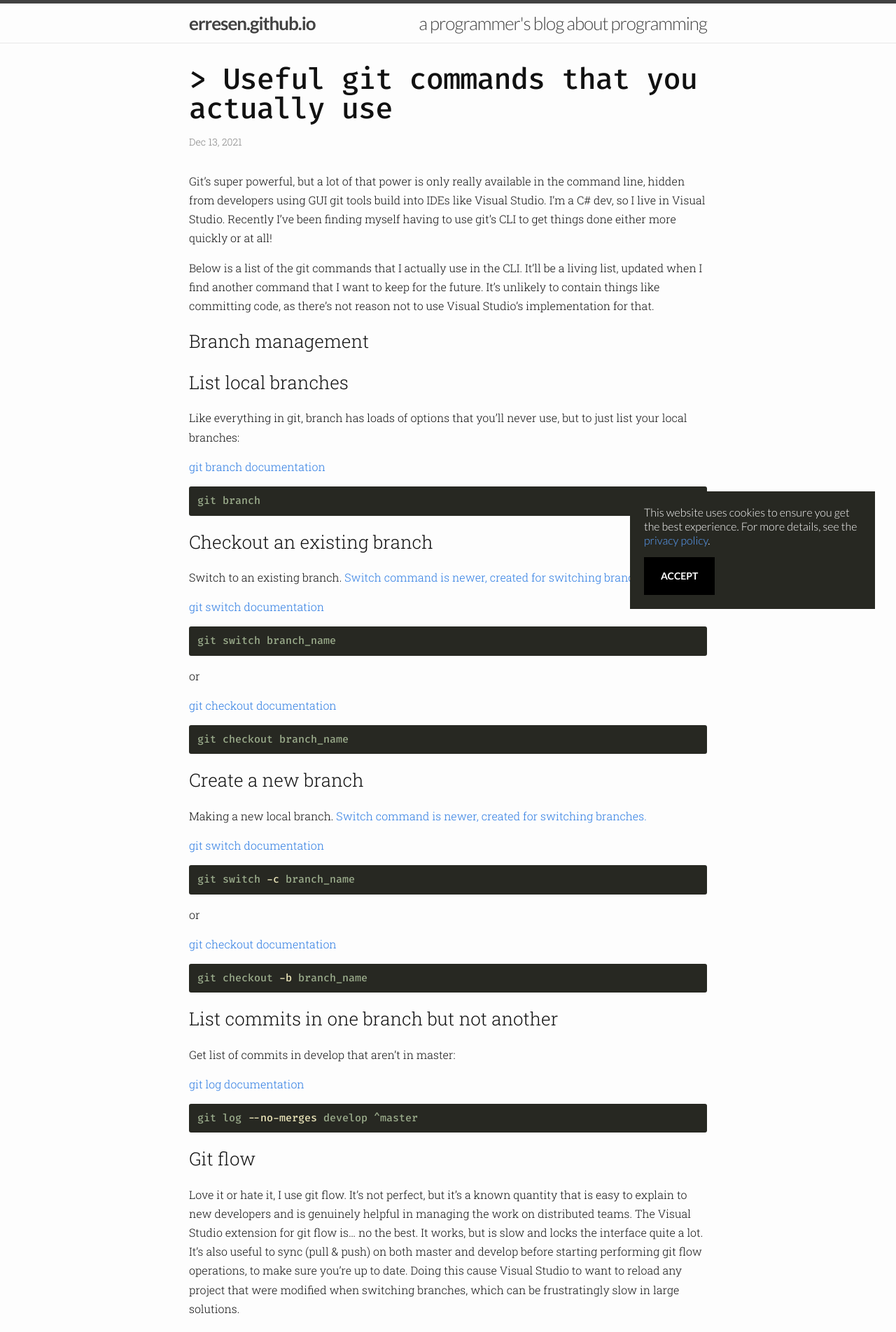
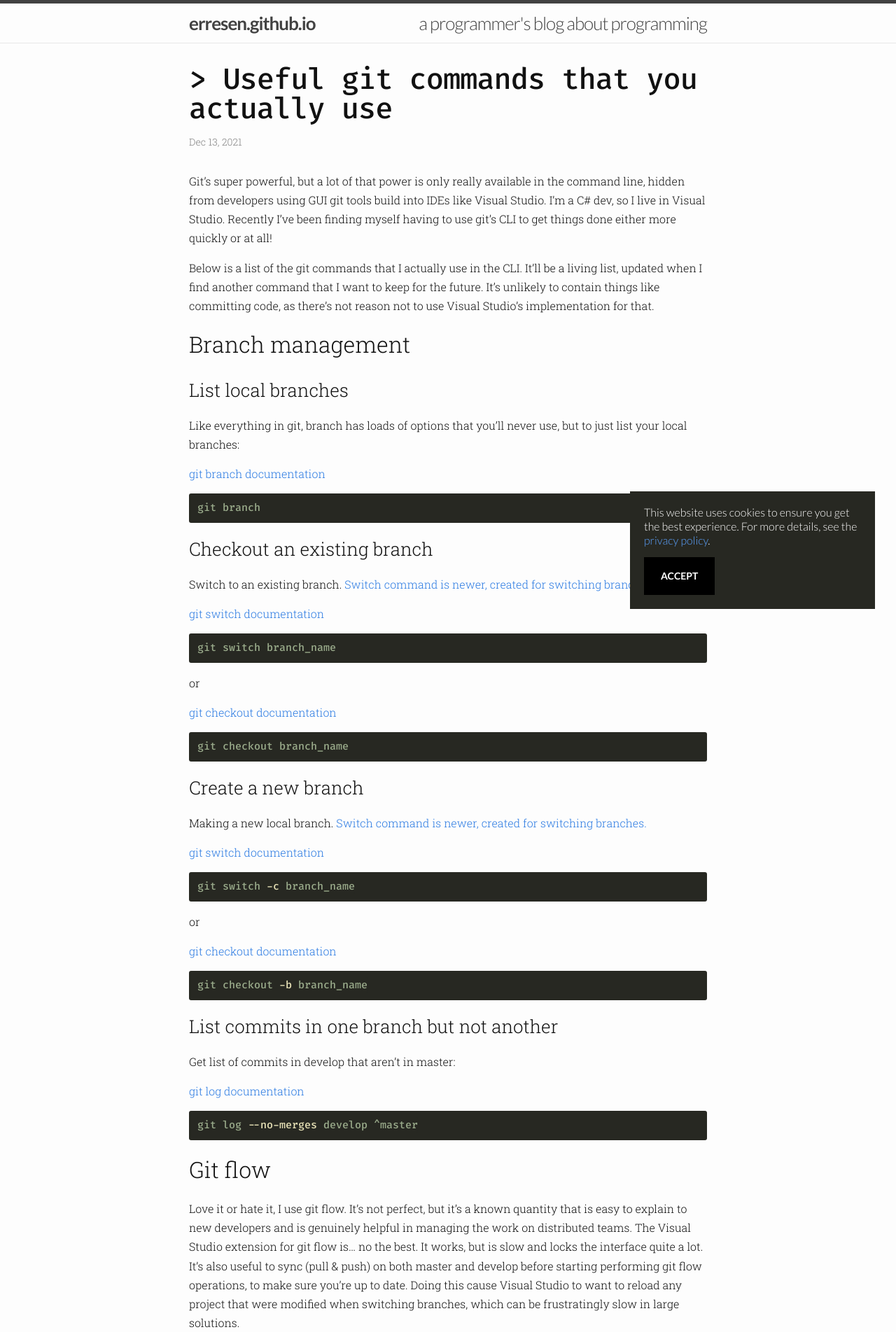
Before and after one commit to erresen/erresen.github.io, a Jekyll site: the page built from _posts/2021-12-13-useful-git-commands.md, in a window 1280 px wide. Shown: the top 1903 px of the page at 70% size. Built offline with Jekyll 4.4.1, drawn with Linux system fonts in a browser that asks for light colours; nearby versions of some CDN libraries; comment, search, counter and statistics services are not loaded.

````diff
--- a/_posts/2021-12-13-useful-git-commands.md
+++ b/_posts/2021-12-13-useful-git-commands.md
@@ -10,7 +10,7 @@ Git's super powerful, but a lot of that power is only really available in the co
 
 Below is a list of the git commands that I actually use in the CLI. It'll be a living list, updated when I find another command that I want to keep for the future. It's unlikely to contain things like committing code, as there's not reason not to use Visual Studio's implementation for that.
 
-### Branch management
+## Branch management
 
 ### List local branches
 
@@ -74,7 +74,7 @@ Get list of commits in develop that aren't in master:
 git log --no-merges develop ^master
 ```
 
-### Git flow
+## Git flow
 
 Love it or hate it, I use git flow. It's not perfect, but it's a known quantity that is easy to explain to new developers and is genuinely helpful in managing the work on distributed teams. The Visual Studio extension for git flow is... no the best. It works, but is slow and locks the interface quite a lot. It's also useful to sync (pull & push) on both master and develop before starting performing git flow operations, to make sure you're up to date. Doing this cause Visual Studio to want to reload any project that were modified when switching branches, which can be frustratingly slow in large solutions.
 
````
